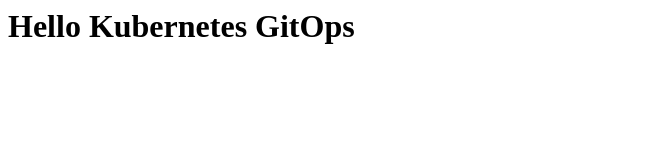
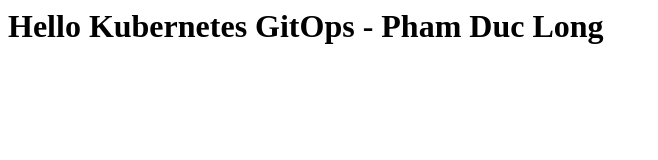
Before and after one commit to longbugi/Sysad.LongPD, a plain HTML site: page Bai42.CD/index.html in a window 1280 px wide. Shown: the whole page, without its empty margins (0-658 px from the left). Drawn offline with Linux system fonts and the light colour scheme.

Commit message:
update homepage

```diff
--- a/Bai42.CD/index.html
+++ b/Bai42.CD/index.html
@@ -1 +1 @@
-<h1>Hello Kubernetes GitOps</h1>
+<h1>Hello Kubernetes GitOps - Pham Duc Long</h1>
```
